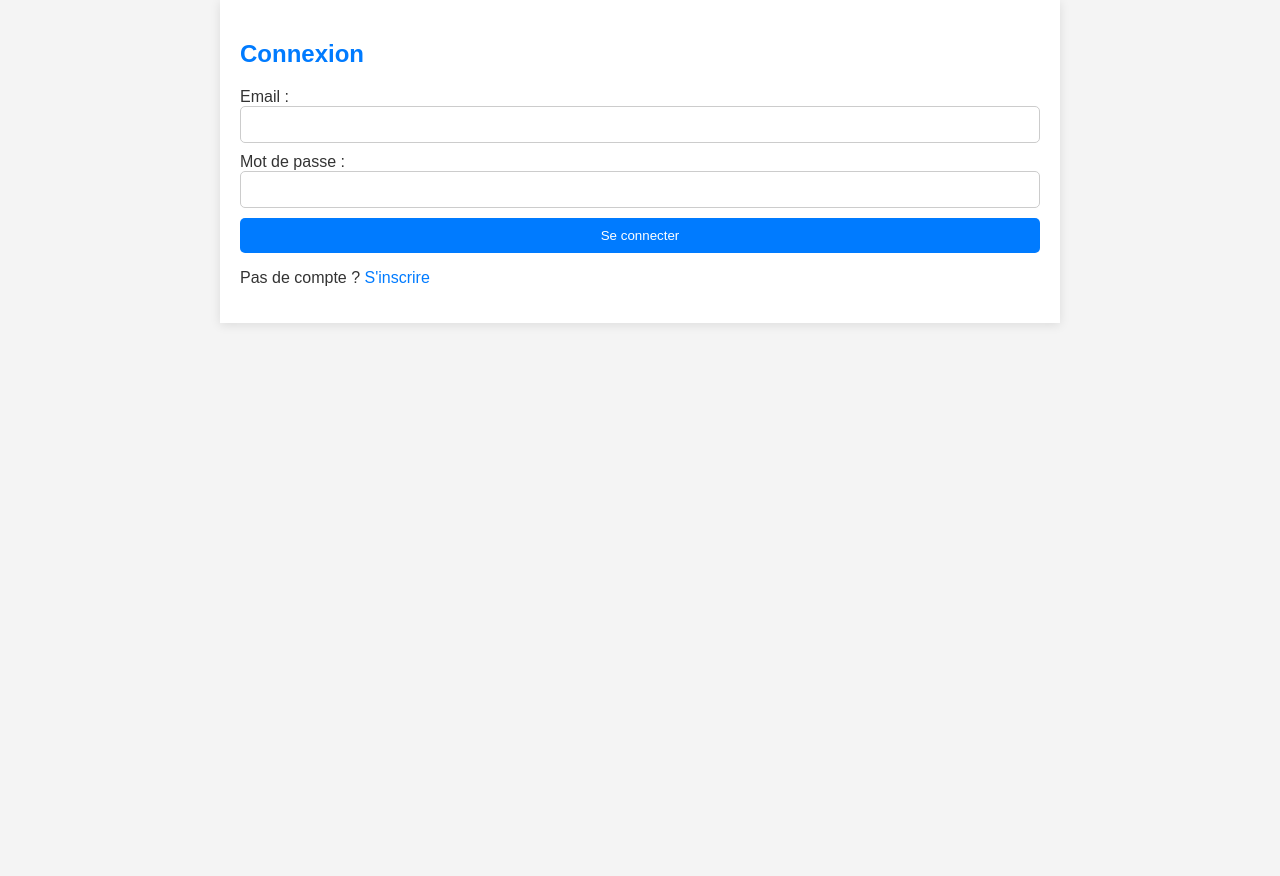
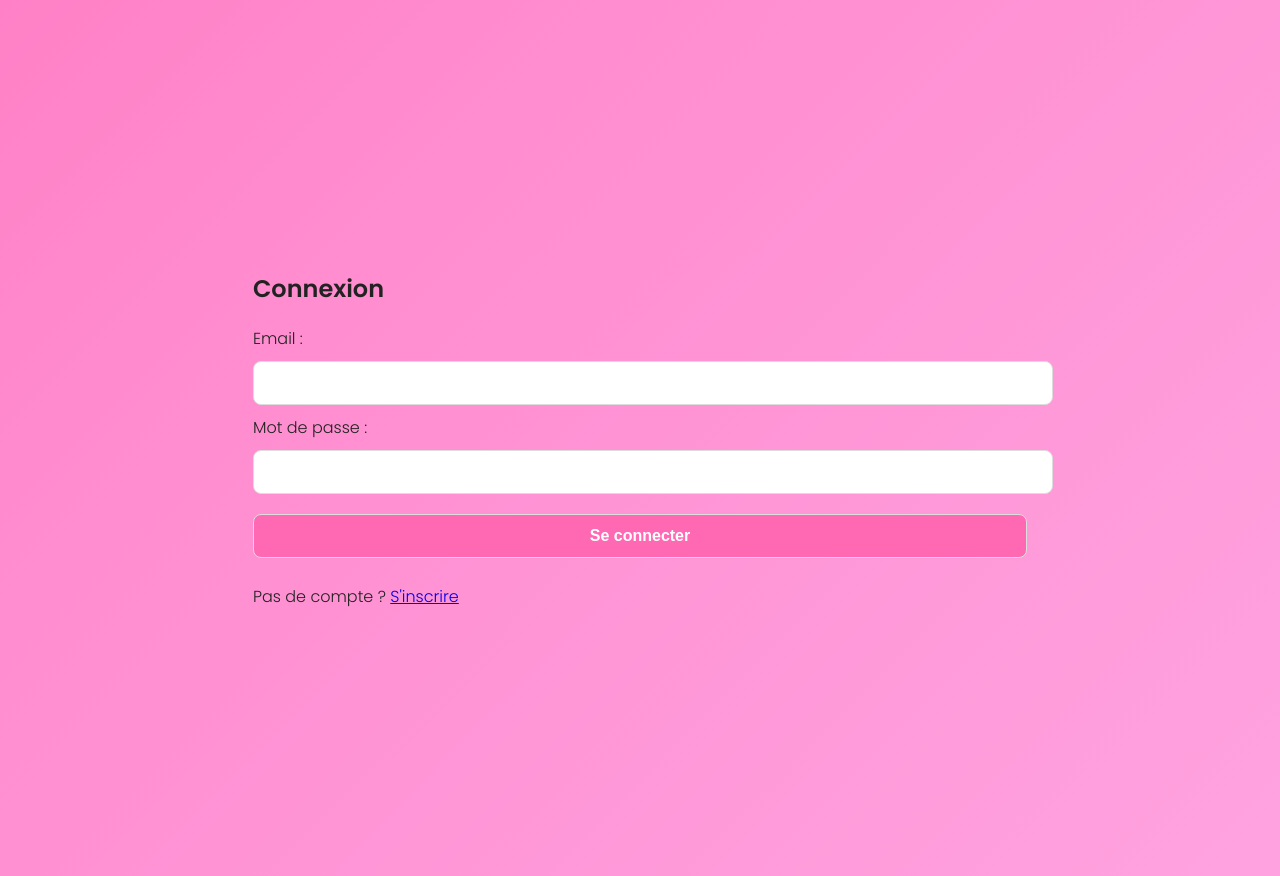
Before and after one commit to MRC-Tech999/Custom--space, a website: page public/login.html in a window 1280 px wide. Before the commit the page ends 800 px from the top, so only its background shows below. Drawn offline with Linux system fonts and the light colour scheme.

Commit message:
Update style.css

```diff
--- a/public/style.css
+++ b/public/style.css
@@ -1,49 +1,66 @@
-body {
-    font-family: Arial, sans-serif;
-    background-color: #f4f4f4;
-    color: #333;
-    margin: 0;
-    padding: 0;
+@import url('https://fonts.googleapis.com/css2?family=Poppins:wght@300;600&display=swap');
+
+:root {
+  --gradient-theme: linear-gradient(135deg, #ff69b4, #ff8ccf, #ffa3e0, #ffc0f0, #ffe1fa);
+  --input-bg: #fff;
+  --btn-color: #ff69b4;
+  --text-color: #222;
 }
 
-.container, .form-container, .profile-container {
-    width: 80%;
-    max-width: 800px;
-    margin: 0 auto;
-    padding: 20px;
-    background-color: #fff;
-    box-shadow: 0 2px 10px rgba(0, 0, 0, 0.1);
+body {
+  font-family: 'Poppins', sans-serif;
+  background: var(--gradient-theme);
+  background-size: 300% 300%;
+  animation: gradientShift 6s ease infinite;
+  display: flex;
+  justify-content: center;
+  align-items: center;
+  flex-direction: column;
+  min-height: 100vh;
+  padding: 30px;
+  color: var(--text-color);
 }
 
-h1, h2, h3 {
-    color: #007bff;
+.container {
+  background: var(--input-bg);
+  padding: 30px;
+  border-radius: 15px;
+  box-shadow: 0 0 15px rgba(255, 105, 180, 0.4);
+  width: 100%;
+  max-width: 400px;
+  animation: fadeIn 1.5s ease-in-out;
 }
 
-a {
-    text-decoration: none;
-    color: #007bff;
-}
-
-form {
-    display: flex;
-    flex-direction: column;
-}
-
-input[type="text"], input[type="email"], input[type="password"] {
-    padding: 10px;
-    margin-bottom: 10px;
-    border: 1px solid #ccc;
-    border-radius: 5px;
+input, button {
+  width: 100%;
+  padding: 12px;
+  margin: 10px 0;
+  border: 1px solid #ddd;
+  border-radius: 8px;
+  outline: none;
+  font-size: 16px;
 }
 
 button {
-    padding: 10px;
-    background-color: #007bff;
-    color: #fff;
-    border: none;
-    border-radius: 5px;
+  background-color: var(--btn-color);
+  color: white;
+  font-weight: bold;
+  cursor: pointer;
+  transition: 0.3s ease;
 }
 
 button:hover {
-    background-color: #0056b3;
+  transform: scale(1.05);
+  box-shadow: 0 0 10px #ff69b4aa;
 }
+
+@keyframes gradientShift {
+  0% { background-position: 0% 50%; }
+  50% { background-position: 100% 50%; }
+  100% { background-position: 0% 50%; }
+}
+
+@keyframes fadeIn {
+  from { opacity: 0; transform: translateY(20px); }
+  to { opacity: 1; transform: translateY(0); }
+}
```
